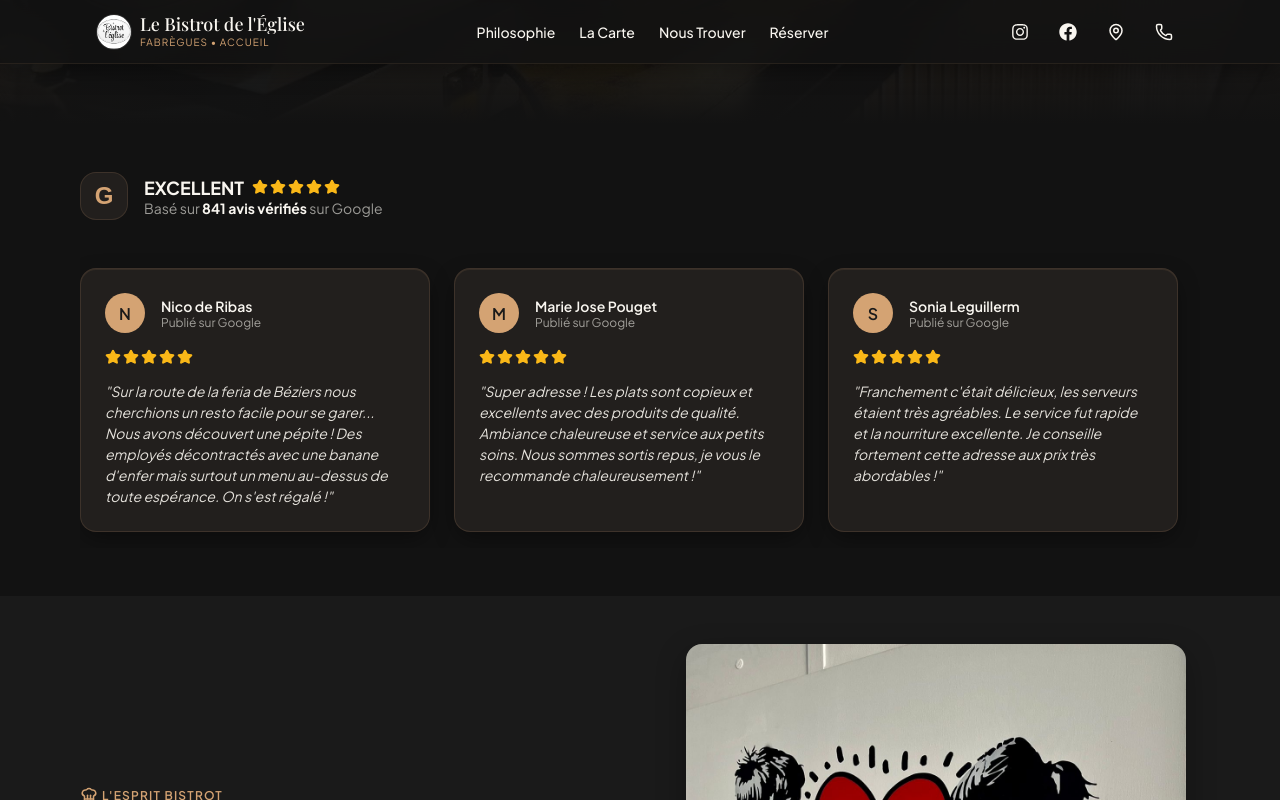
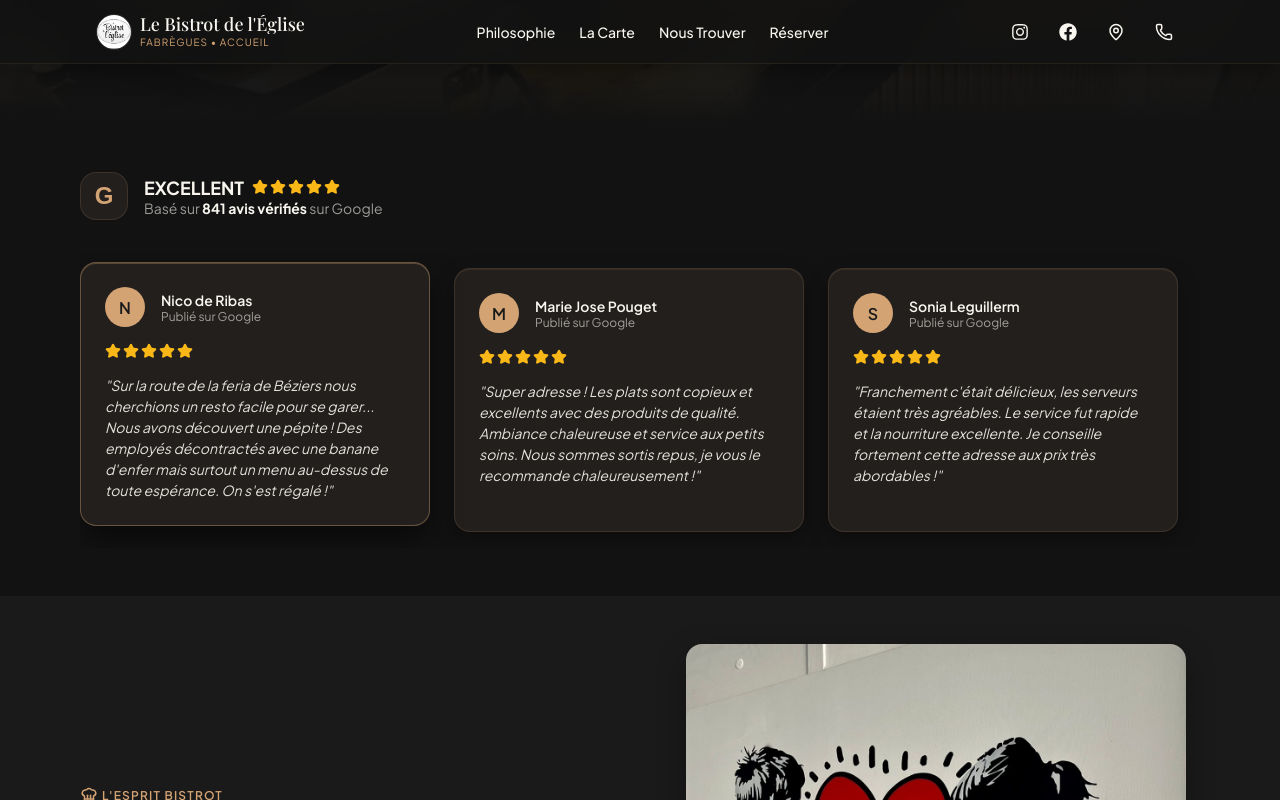
Before and after one commit to Skyzary/le-bistrot-de-leglise, a Next.js app: page / in a window 1280 px wide. In both pictures the pointer is over the element 255 px from the left and 916 px from the top of the page. Shown: the part 516-1316 px from the top of the page. Built offline with nearby package versions, Linux system fonts and the light colour scheme; a web font is replaced by a local one.

Commit message:
style: add hover effect to review cards

```diff
--- a/src/components/molecules/ReviewCard.module.scss
+++ b/src/components/molecules/ReviewCard.module.scss
@@ -11,6 +11,13 @@
   gap: $space-md;
   min-width: 280px;
   max-width: 350px;
+  transition: transform 0.3s ease, box-shadow 0.3s ease, border-color 0.3s ease;
+
+  &:hover {
+    transform: translateY(-6px);
+    box-shadow: 0 14px 32px -4px rgba(0, 0, 0, 0.6), inset 0 1px 0 rgba(212, 163, 115, 0.3);
+    border-color: rgba(212, 163, 115, 0.4);
+  }
 }
 
 .header {
```
